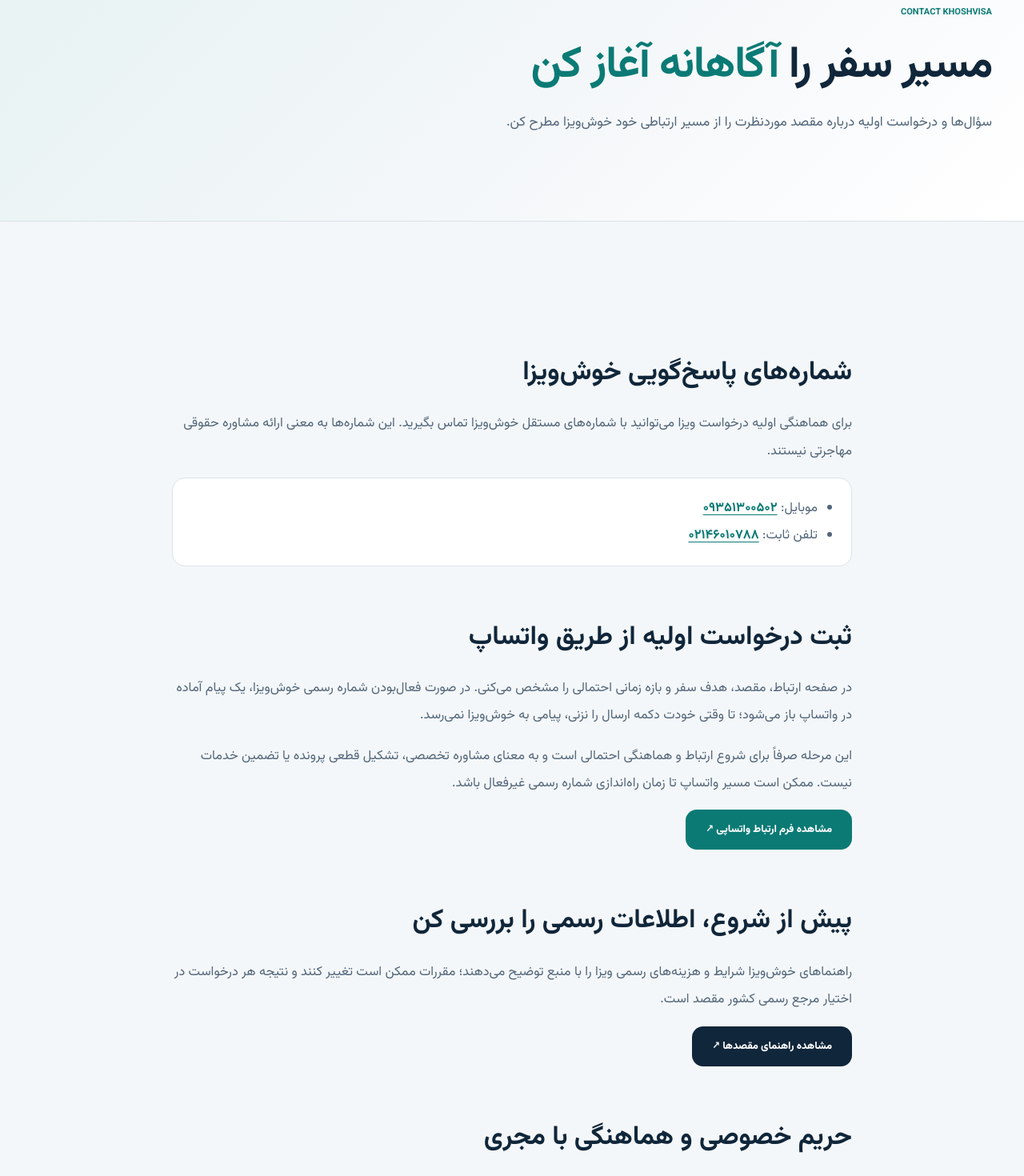
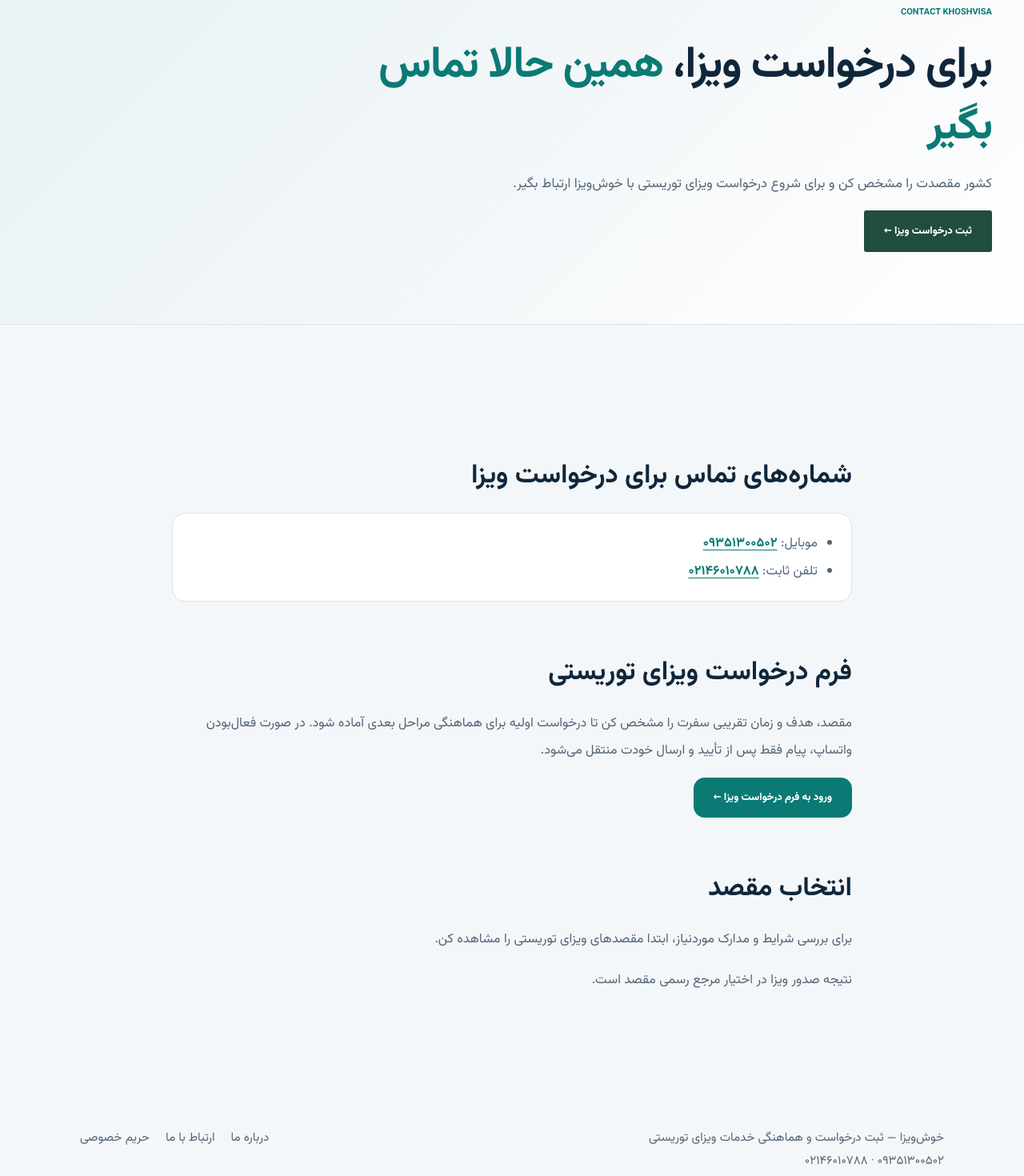
Before and after one commit to rahi62/khoshvisa, a Next.js app in the folder static-site/: page /contact in a window 1280 px wide. Shown: the part 160-1630 px from the top of the page at 80% size. Built offline with nearby package versions, Linux system fonts and the light colour scheme.

Commit message:
refactor: position KhoshVisa as visa request service and prioritize lead conversion

```diff
--- a/static-site/app/contact/page.tsx
+++ b/static-site/app/contact/page.tsx
@@ -1,29 +1,21 @@
 import Link from "next/link";
-import type {Metadata} from "next";
-
-export const metadata:Metadata={
- alternates:{canonical:"/contact/"},
- title:"ارتباط با خوش‌ویزا | ثبت درخواست اولیه سفر",
- description:"برای آغاز ارتباط با خوش‌ویزا، مقصد و زمان سفر خود را انتخاب کنید و در صورت فعال‌بودن واتساپ رسمی، پیام را با تأیید خود ارسال کنید."
+import type { Metadata } from "next";
+export const metadata: Metadata = {
+ title:"تماس با خوش‌ویزا | ثبت درخواست ویزای توریستی",
+ description:"برای ثبت درخواست اولیه ویزای توریستی و هماهنگی مراحل با خوش‌ویزا تماس بگیرید.",
+ alternates:{canonical:"/contact/"}
 };
-export default function Page(){
- return <main>
-  <section className="innerHero"><div className="shell">
-   <span className="overline">CONTACT KHOSHVISA</span>
-   <h1>مسیر سفر را <em>آگاهانه آغاز کن</em></h1>
-   <p>سؤال‌ها و درخواست اولیه درباره مقصد موردنظرت را از مسیر ارتباطی خود خوش‌ویزا مطرح کن.</p>
-  </div></section>
-  <section className="shell sectionSpace prose">
-   <h2>شماره‌های پاسخ‌گویی خوش‌ویزا</h2><p>برای هماهنگی اولیه درخواست ویزا می‌توانید با شماره‌های مستقل خوش‌ویزا تماس بگیرید. این شماره‌ها به معنی ارائه مشاوره حقوقی مهاجرتی نیستند.</p><ul className="kv-public-phones"><li>موبایل: <a href="tel:+989351300502" dir="ltr">۰۹۳۵۱۳۰۰۵۰۲</a></li><li>تلفن ثابت: <a href="tel:+982146010788" dir="ltr">۰۲۱۴۶۰۱۰۷۸۸</a></li></ul><h2>ثبت درخواست اولیه از طریق واتساپ</h2>
-   <p>در صفحه ارتباط، مقصد، هدف سفر و بازه زمانی احتمالی را مشخص می‌کنی. در صورت فعال‌بودن شماره رسمی خوش‌ویزا، یک پیام آماده در واتساپ باز می‌شود؛ تا وقتی خودت دکمه ارسال را نزنی، پیامی به خوش‌ویزا نمی‌رسد.</p>
-   <p>این مرحله صرفاً برای شروع ارتباط و هماهنگی احتمالی است و به معنای مشاوره تخصصی، تشکیل قطعی پرونده یا تضمین خدمات نیست. ممکن است مسیر واتساپ تا زمان راه‌اندازی شماره رسمی غیرفعال باشد.</p>
-   <Link className="btn btnDark" href="/consultation/">مشاهده فرم ارتباط واتساپی ↗</Link>
-   <h2>پیش از شروع، اطلاعات رسمی را بررسی کن</h2>
-   <p>راهنماهای خوش‌ویزا شرایط و هزینه‌های رسمی ویزا را با منبع توضیح می‌دهند؛ مقررات ممکن است تغییر کنند و نتیجه هر درخواست در اختیار مرجع رسمی کشور مقصد است.</p>
-   <Link className="btn btnGold" href="/destinations/">مشاهده راهنمای مقصدها ↗</Link>
-   <h2>حریم خصوصی و هماهنگی با مجری</h2>
-   <p>در پیام اولیه مدارک هویتی یا مالی حساس ارسال نکن. اگر ادامه درخواست مستلزم معرفی مجری تخصصی یا اشتراک‌گذاری اطلاعات باشد، هویت مجموعه و موضوع انتقال اطلاعات پیش از اقدام اعلام می‌شود و رضایت جداگانه دریافت خواهد شد.</p>
-   <Link href="/privacy/">مطالعه سیاست حریم خصوصی ←</Link>
-  </section>
- </main>;
-}
+export default function Page(){return <main>
+<section className="innerHero"><div className="shell"><span className="overline">CONTACT KHOSHVISA</span>
+<h1>برای درخواست ویزا، <em>همین حالا تماس بگیر</em></h1>
+<p>کشور مقصدت را مشخص کن و برای شروع درخواست ویزای توریستی با خوش‌ویزا ارتباط بگیر.</p>
+<Link className="btn btnDark" href="/consultation/">ثبت درخواست ویزا ←</Link></div></section>
+<section className="shell sectionSpace prose">
+<h2>شماره‌های تماس برای درخواست ویزا</h2>
+<ul className="kv-public-phones"><li>موبایل: <a href="tel:+989351300502" dir="ltr">۰۹۳۵۱۳۰۰۵۰۲</a></li><li>تلفن ثابت: <a href="tel:+982146010788" dir="ltr">۰۲۱۴۶۰۱۰۷۸۸</a></li></ul>
+<h2>فرم درخواست ویزای توریستی</h2>
+<p>مقصد، هدف و زمان تقریبی سفرت را مشخص کن تا درخواست اولیه برای هماهنگی مراحل بعدی آماده شود. در صورت فعال‌بودن واتساپ، پیام فقط پس از تأیید و ارسال خودت منتقل می‌شود.</p>
+<Link className="btn btnDark" href="/consultation/">ورود به فرم درخواست ویزا ←</Link>
+<h2>انتخاب مقصد</h2><p>برای بررسی شرایط و مدارک موردنیاز، ابتدا <Link href="/destinations/">مقصدهای ویزای توریستی</Link> را مشاهده کن.</p>
+<p>نتیجه صدور ویزا در اختیار مرجع رسمی مقصد است.</p>
+</section></main>}
```
